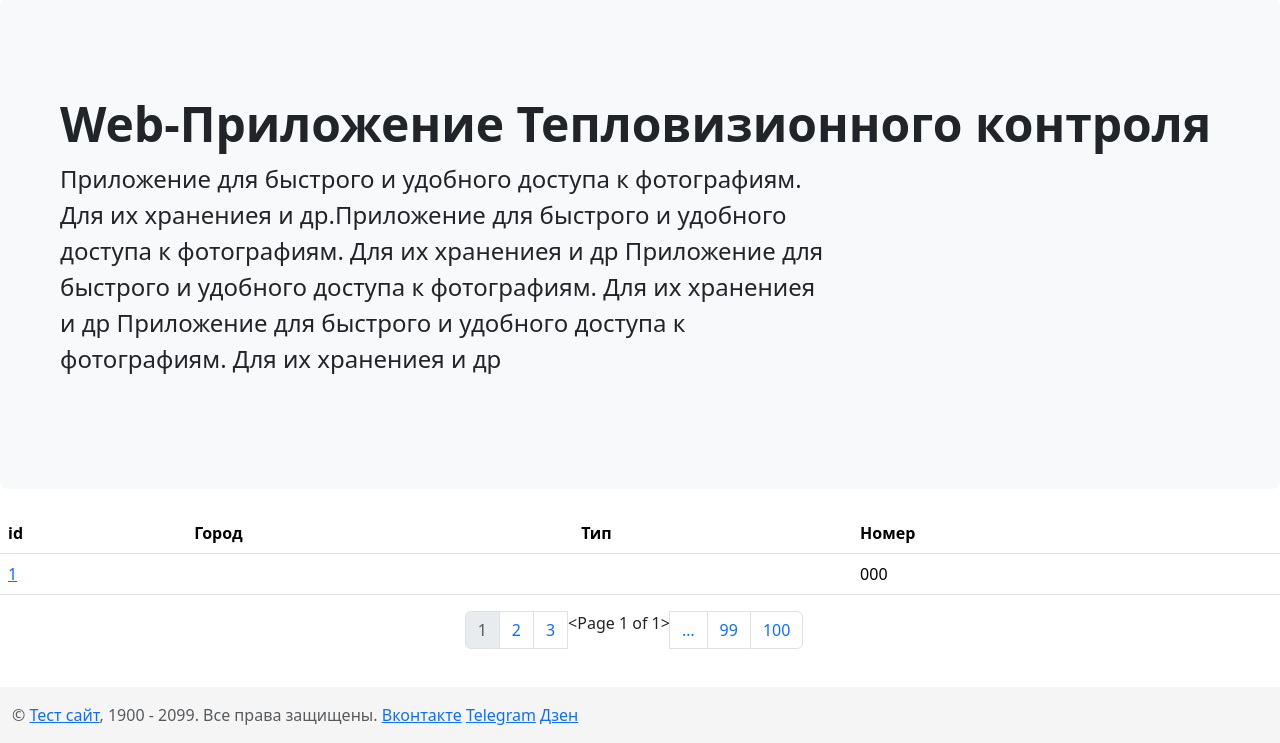
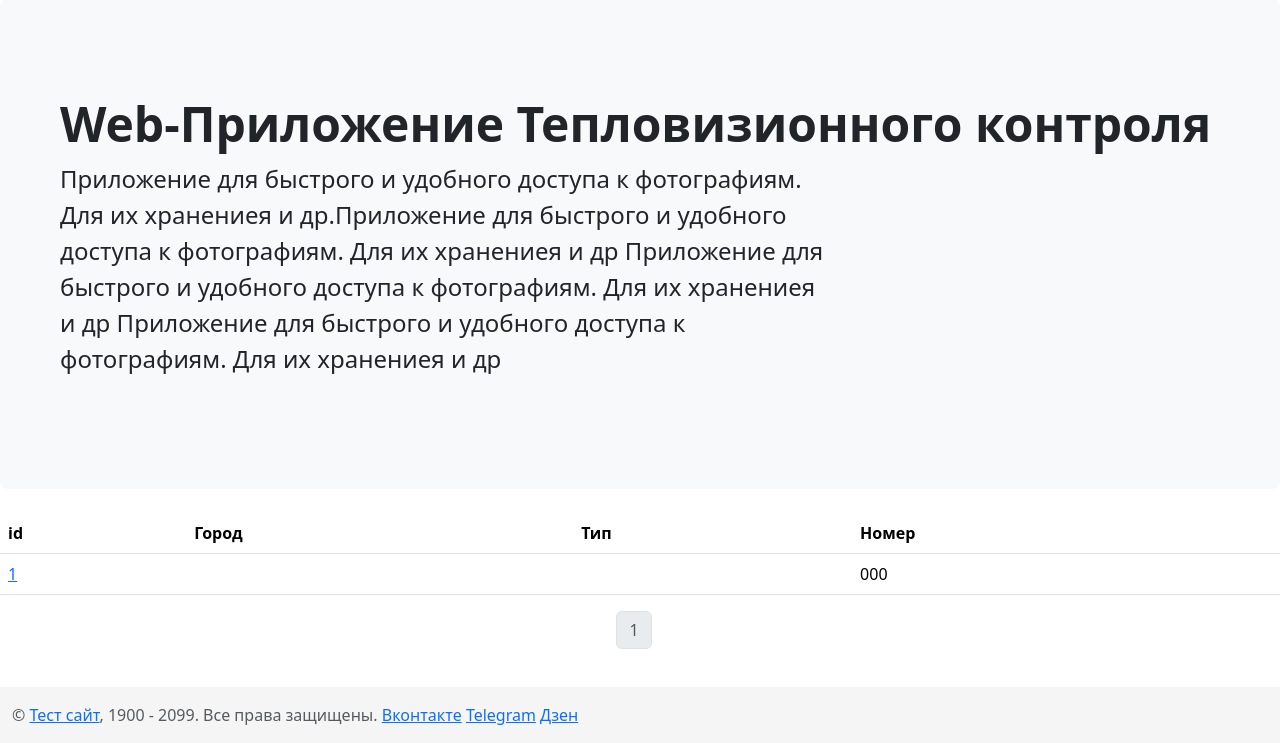
Before and after one commit to ScorP14/django_tk, a Django app: page /substation/ in a window 1280 px wide. Shown: the part 57-800 px from the top of the page. Run offline with Django 3.2, Linux system fonts and the light colour scheme; tables that the repository leaves empty hold one stand-in row (values such as "Sample post").

Commit message:
paginator for substation

```diff
--- a/templates/substation/all.html
+++ b/templates/substation/all.html
@@ -28,39 +28,14 @@
 
 
 {% load paginator_tags %}
-{% get_proper_elided_page_range paginator page_obj.number 2 as page_range %}
+{% get_proper_elided_page_range paginator page_obj.number as page_nums_range %}
 
 <ul class="pagination justify-content-center">
-    {% for i in page_range %}
-
-    {% if i == paginator.ELLIPSIS %}
-
-    {{page_obj}}
-
-    <li class="page-item">
-        <a class="page-link ">{{ paginator.ELLIPSIS }}</a>
-    </li>
-
-
-    {% else %}
-    <li class="page-item">
-        <a class="page-link {% if i == page_obj.number %}disabled{% endif %}" href="?page={{i}}">{{i}}</a>
-    </li>
-    {% endif %}
-
+    {% for i in page_nums_range %}
+        <li class="page-item">
+            <a class="page-link {% if i == page_obj.number %}disabled{% endif %}" href="?page={{i}}">{{i}}</a>
+        </li>
     {% endfor %}
 </ul>
 
-{% if is_paginated %}
-    {% for page_number in page_obj.paginator.get_elided_page_range %}
-        {% if page_number == page_obj.paginator.ELLIPSIS %}
-            {{page_number}}
-        {% else %}
-            <a href="?page={{ page_number }}" class="{% if page_number == page_obj.number %}current{% endif %}">
-                {{page_number}}
-            </a>
-        {% endif %}
-    {% endfor %}
-{%endif%}
-
 {% endblock %}
--- a/templatetags/paginator_tags.py
+++ b/templatetags/paginator_tags.py
@@ -1,27 +1,18 @@
 from django import template
-from django.core.paginator import Paginator
 
 register = template.Library()
 
 
 @register.simple_tag
-def get_proper_elided_page_range(pag, number, on_each_side=3, on_ends=2):
-    # paginator = Paginator(pag.object_list, pag.per_page)
-    paginator = Paginator(range(1000), pag.per_page)
-    q = []
-    for i in paginator.get_elided_page_range(number=50, on_each_side=on_each_side, on_ends=on_ends):
-        q.append(i)
-
-    middle_index = len(q) // 2
-    for ind, ch in enumerate(q):
-        if ch == paginator.ELLIPSIS:
-            if ind < middle_index:
-                q[ind] = q[middle_index] // 2
+def get_proper_elided_page_range(pag, number, on_each_side=2, on_ends=1):
+    if pag.num_pages <= 9:
+        return range(1, pag.num_pages+1)
+    paginator_nums_list = list(pag.get_elided_page_range(number, on_each_side=on_each_side, on_ends=on_ends))
+    middle_index = len(paginator_nums_list) // 2
+    for index, char in enumerate(paginator_nums_list):
+        if char == pag.ELLIPSIS:
+            if index < middle_index:
+                paginator_nums_list[index] = paginator_nums_list[middle_index] // 2 + 1
             else:
-                q[ind] = (q[-1] + q[middle_index]) // 2
-    print(q)
-    return paginator.get_elided_page_range(
-        number=number,
-        on_each_side=on_each_side,
-        on_ends=on_ends
-    )
+                paginator_nums_list[index] = (paginator_nums_list[-1] + paginator_nums_list[middle_index]) // 2 + 1
+    return paginator_nums_list
```
